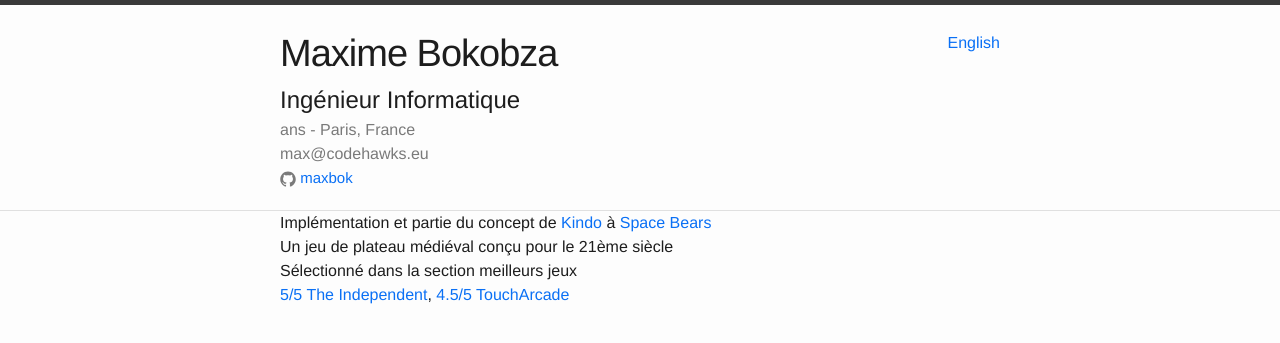
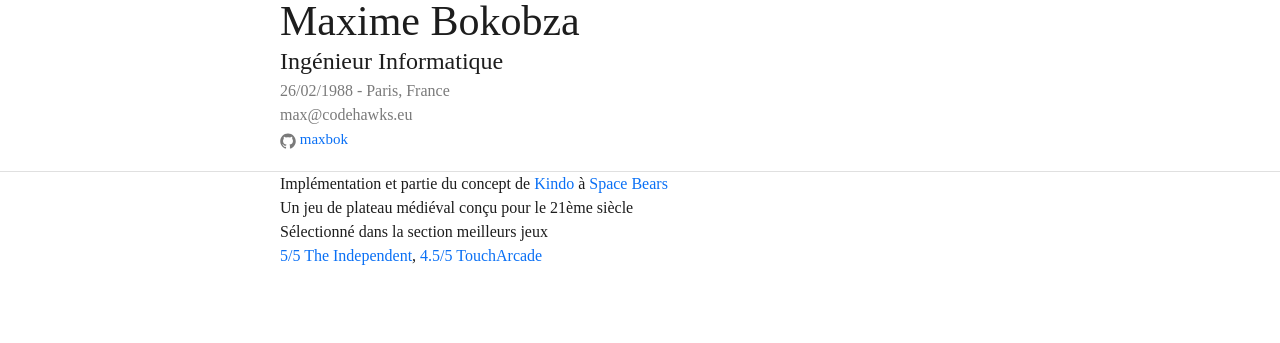
Before and after one commit to maxbok/me, a Jekyll site: the page built from _posts/fr/2014-06-01-kindo.md, in a window 1280 px wide. Shown: the top 343 px of the page. Built offline with Jekyll 4.4.1, drawn with Linux system fonts in a browser that asks for light colours.

Commit message:
Adaptations for pdf generation with wkhtmltopdf

```diff
--- a/_includes/header.html
+++ b/_includes/header.html
@@ -5,7 +5,7 @@
     <div class="site-header-left">
       <div class="site-title">{{ site.title }}</div>
       <div class="site-subtitle">{{ site.t[page.lang].software_engineer }}</div>
-      <div class="site-details"><span id="age"></span> {{ site.t[page.lang].years_old }} - Paris, France</div>
+      <div class="site-details">26/02/1988 - Paris, France</div>
       <div class="site-details">{{ site.email }}</div>
       <div class="site-details">
         <a href="https://github.com/{{ site.github_username }}">
@@ -20,15 +20,6 @@
       </div>
     </div>
 
-    <div class="site-header-right">
-      <div class="site-lang">
-        {% if page.lang == "en" %}
-          <a href="/fr" >Français</a>
-        {% else if page.lang == "fr" %}
-          <a href="/" >English</a>
-        {% endif %}
-      </div>
-    </div>
 
   </div>
 
--- a/_posts/fr/2014-06-01-kindo.md
+++ b/_posts/fr/2014-06-01-kindo.md
@@ -3,7 +3,7 @@ title: Kindo
 start_date: 2014-06-01
 category: side_project
 link: https://itunes.apple.com/us/app/hexasound/id963680485?mt=8
-link_placeholder: 4.5/5 sur l'app store
+link_placeholder: 4.5/5 sur l'app store<br><br><br><br>
 job_description: iOS et web
 ---
 
--- a/_sass/_base.scss
+++ b/_sass/_base.scss
@@ -19,7 +19,6 @@ body {
     line-height: $base-line-height;
     font-weight: 300;
     color: $text-color;
-    background-color: $background-color;
     -webkit-text-size-adjust: 100%;
 }
 
@@ -54,11 +53,11 @@ table p {
 }
 
 table th {
-    padding-top: $spacing-unit;
+    padding-top: $spacing-unit / 2;
 }
 
 table td {
-    padding: $spacing-unit / 3 0;
+    padding: $spacing-unit / 6 0;
 }
 
 /**
--- a/_sass/_exp.scss
+++ b/_sass/_exp.scss
@@ -7,7 +7,8 @@
 
 .exp-title {
     font-size: $smaller-font-size;
-    font-weight: 500;
+    font-family: "Avenir Next Condensed";
+    font-weight: 700;
 }
 
 .exp-content, .skills-content {
--- a/_sass/_layout.scss
+++ b/_sass/_layout.scss
@@ -2,10 +2,9 @@
  * Site header
  */
 .site-header {
-    border-top: 5px solid $grey-color-dark;
     border-bottom: 1px solid $grey-color-light;
     min-height: 56px;
-    padding: 20px 0;
+    padding: 0 0 20px 0;
 
     // Positioning context for the mobile navigation icon
     position: relative;
@@ -16,8 +15,10 @@
 }
 
 .site-title {
-    font-size: 38px;
-    letter-spacing: -1px;
+    font-size: 42px;
+    font-family: "Avenir Next Condensed";
+    margin-top: -10px;
+    margin-bottom: -10px;
 }
 
 .site-subtitle {
--- a/css/main.scss
+++ b/css/main.scss
@@ -3,10 +3,8 @@
 ---
 @charset "utf-8";
 
-
-
 // Our variables
-$base-font-family: Avenir, Helvetica, Arial, sans-serif;
+$base-font-family: "Avenir Next";
 $base-font-size:   16px;
 $smaller-font-size:  $base-font-size * 0.92;
 $small-font-size:  $base-font-size * 0.875;
--- a/js/main.coffee
+++ b/js/main.coffee
@@ -2,7 +2,7 @@
 ---
 
 window.onload = () ->
-    document.getElementById("age").innerHTML = age()
+    #document.getElementById("age").innerHTML = age()
     unless is_avenir_available()
         for el in document.getElementsByClassName "exp-title"
             el.style.fontWeight = "600"
```
